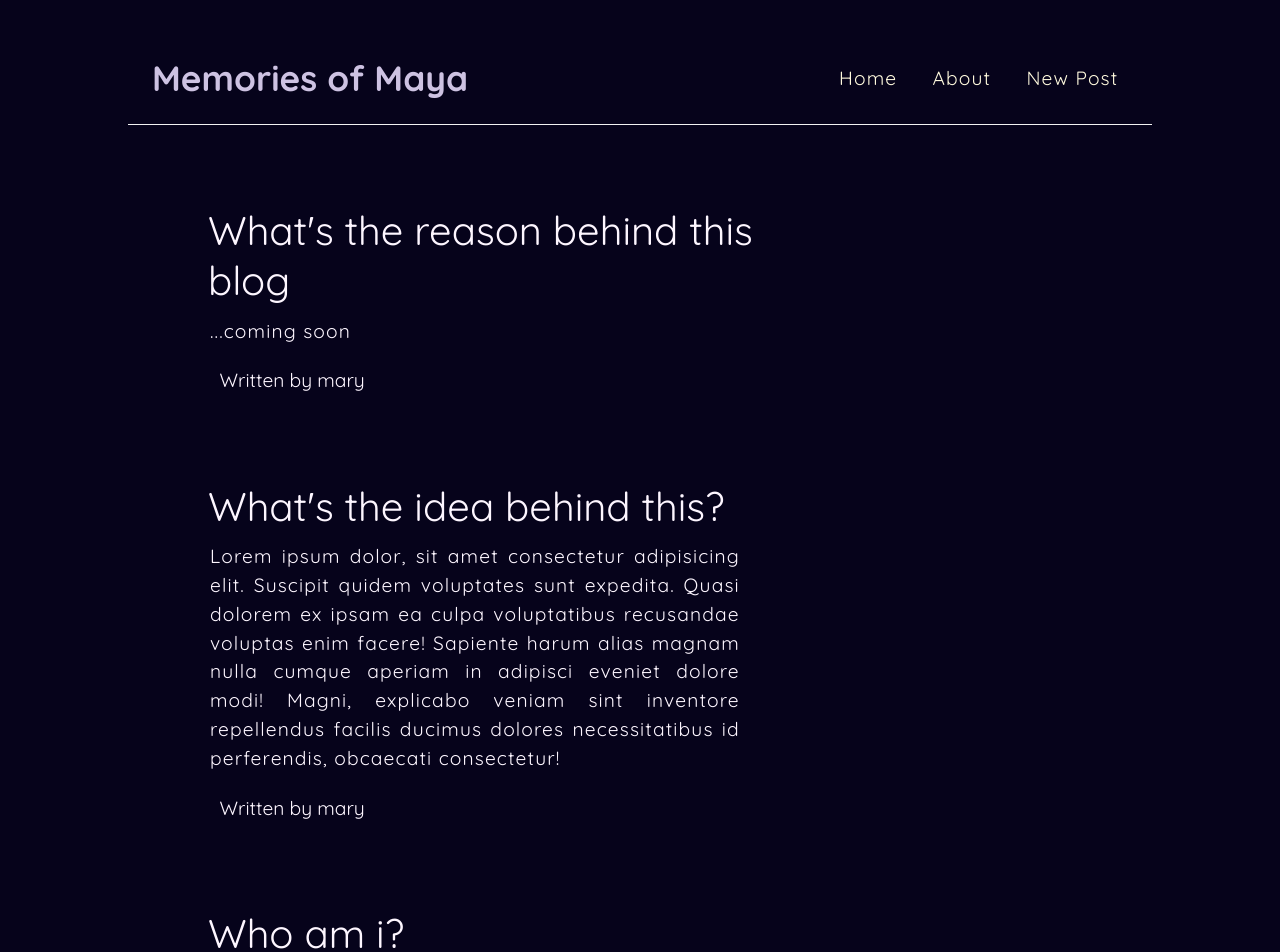
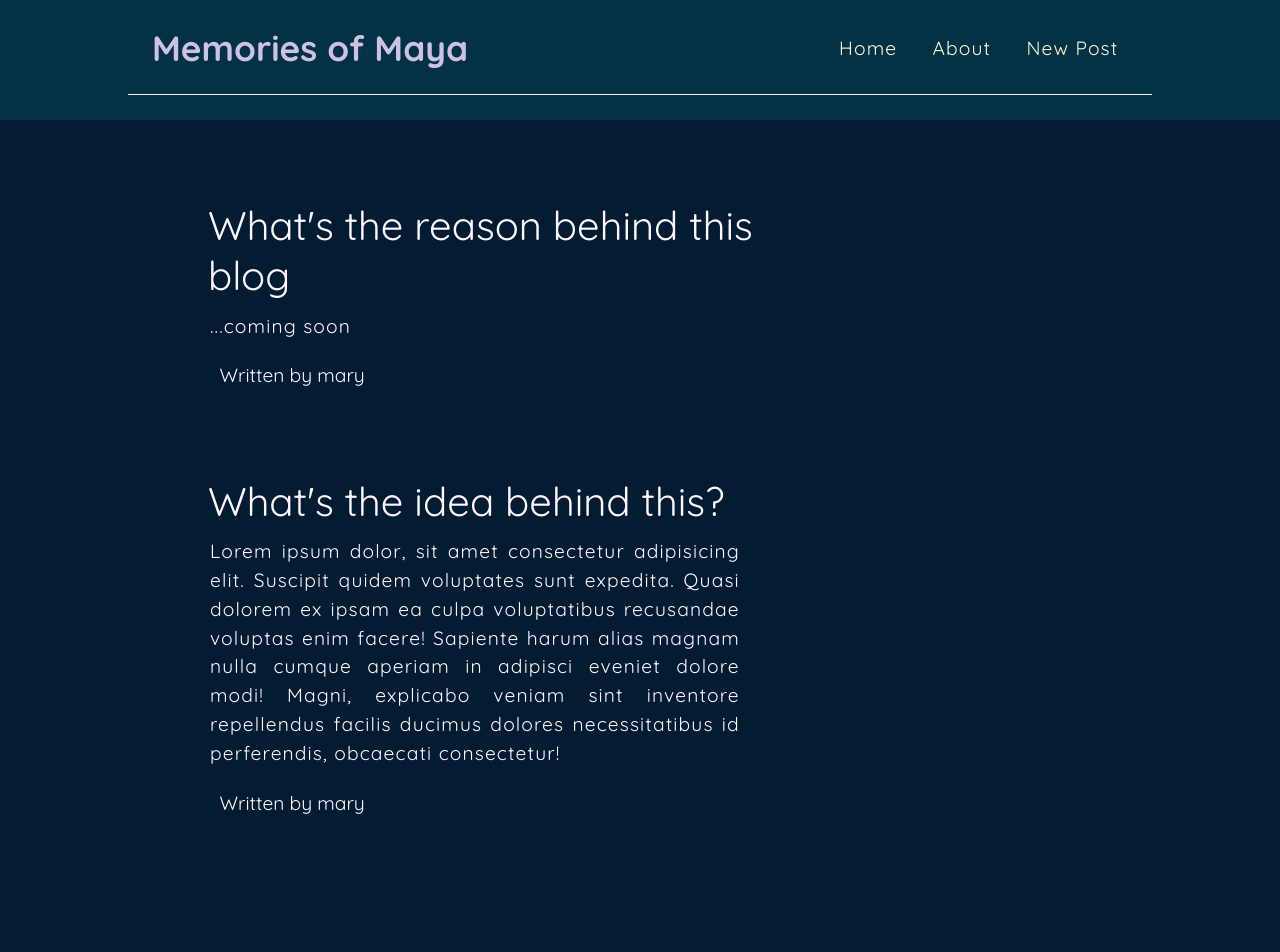
Before and after one commit to MaryFili/MemoriesOfMaya, a React (Create React App) app: page / in a window 1280 px wide. Shown: the top 952 px of the page. After the commit the page ends 903 px from the top, so only its background shows below. Built offline with nearby package versions, Linux system fonts and the light colour scheme; data requests are answered from the project's data file.

Commit message:
posting to db.json complete

```diff
--- a/data/db.json
+++ b/data/db.json
@@ -1,25 +1,11 @@
 {
-    "blogs" :[
-
+  "blogs": [
     {
       "title": "What's the idea behind this?",
       "body": "Lorem ipsum dolor, sit amet consectetur adipisicing elit. Suscipit quidem voluptates sunt expedita. Quasi dolorem ex ipsam ea culpa voluptatibus recusandae voluptas enim facere! Sapiente harum alias magnam nulla cumque aperiam in adipisci eveniet dolore modi! Magni, explicabo veniam sint inventore repellendus facilis ducimus dolores necessitatibus id perferendis, obcaecati consectetur!",
       "author": "mary",
+      "language": "en",
       "id": 1
-        },
-
-        {
-            "title": "Who am i?",
-            "body": "Lorem ipsum dolor, sit amet consectetur adipisicing elit. Suscipit quidem voluptates sunt expedita. Quasi dolorem ex ipsam ea culpa voluptatibus recusandae voluptas enim facere! Sapiente harum alias magnam nulla cumque aperiam in adipisci eveniet dolore modi! Magni, explicabo veniam sint inventore repellendus facilis ducimus dolores necessitatibus id perferendis, obcaecati consectetur!",
-            "author": "mary",
-            "id": 2
-        },
-
-        {
-            "title": "What else could i say?",
-            "body": "Lorem ipsum dolor, sit amet consectetur adipisicing elit. Suscipit quidem voluptates sunt expedita. Quasi dolorem ex ipsam ea culpa voluptatibus recusandae voluptas enim facere! Sapiente harum alias magnam nulla cumque aperiam in adipisci eveniet dolore modi! Magni, explicabo veniam sint inventore repellendus facilis ducimus dolores necessitatibus id perferendis, obcaecati consectetur!",
-            "author": "mary",
-            "id": 3
     }
   ]
 }
--- a/src/App.js
+++ b/src/App.js
@@ -14,8 +14,10 @@ import Home from './components/Home';
 import Create from "./components/Create";
 import About from './components/About'
 
+
 //layout
 import RootLayout from './Layout/RootLayout'
+import NotFound from "./components/NotFound";
 
 const router = createBrowserRouter(
   createRoutesFromElements(
@@ -23,7 +25,7 @@ const router = createBrowserRouter(
       <Route index element={<Home />} />
       <Route path="about" element={<About />} />
       <Route path="create" element={<Create />} />
-
+      <Route path="*" element={<NotFound />} />
     </Route>
   )
 );
--- a/src/Layout/RootLayout.js
+++ b/src/Layout/RootLayout.js
@@ -14,6 +14,9 @@ export default function RootLayout() {
                         <NavLink to="/create" className={styles.createPost} >New Post</NavLink>
                     </div>
                 </nav>
+                <div className={styles.border}>
+
+                </div>
             </header>
             <main>
                 <Outlet />
--- a/src/components/Create.js
+++ b/src/components/Create.js
@@ -1,36 +1,74 @@
-import styles from './Create.module.css'
+import styles from './Create.module.css';
+import { useState } from 'react';
+import { useNavigate } from 'react-router-dom';
 
 const Create = () => {
+    const [title, setTitle] = useState('');
+    const [body, setBody] = useState('');
+    const [author, setAuthor] = useState('');
+    const [language, setLanguage] = useState('en');
+    const [isPending, setIsPending] = useState(false);
+    const history = useNavigate();
+
+    const handleSubmit = (e) => {
+        e.preventDefault();
+        const blog = { title, body, author, language }
+
+
+        setIsPending(true);
+
+        fetch('http://localhost:8000/blogs', {
+            method: 'POST',
+            headers: { "Content-Type": "application/json" },
+            body: JSON.stringify(blog)
+        }).then(() => {
+            setIsPending(false);
+            history('/')
+        })
+    }
+
+
     return (
         <div className={styles.container}>
             <h2>Add a New Post</h2>
-            <form >
-
-                <input className={styles.title}
+            <form onSubmit={handleSubmit}>
+                <input
+                    className={styles.title}
                     type="text"
                     required
                     placeholder='Title'
-
+                    value={title}
+                    onChange={(e) => { setTitle(e.target.value) }}
                 />
 
                 <textarea
                     required
                     placeholder='Write your post here'
+                    value={body}
+                    onChange={(e) => { setBody(e.target.value) }}
 
                 ></textarea>
 
-                <input className={styles.author}
+                <input
+                    className={styles.author}
                     type="text"
                     required
                     placeholder='Author'
+                    value={author}
+                    onChange={(e) => { setAuthor(e.target.value) }}
                 />
                 <label>Choose Language</label>
-                <select className={styles.language}>
+                <select
+                    className={styles.language}
+                    value={language}
+                    onChange={(e) => setLanguage(e.target.value)}
+                >
                     <option value="en">English</option>
                     <option value="it">Italian</option>
                     <option value="es">Spanish</option>
                 </select>
-                <button>Add Post</button>
+                {!isPending && <button>Add Post</button>}
+                {isPending && <button disabled>Adding Post...</button>}
             </form>
         </div>
     )
--- a/src/components/Home.module.css
+++ b/src/components/Home.module.css
@@ -8,6 +8,7 @@
 .home {
     margin: 5em 0 0 13em;
     width: 60vw;
+    margin-top: 200px;
 }
 
 .blogPreview {
--- a/src/components/Navbar.module.css
+++ b/src/components/Navbar.module.css
@@ -1,14 +1,22 @@
 .container {
-    margin-top: 2em;
+
     display: flex;
     flex-direction: column;
-    /* align-items: center; */
+    align-items: center;
     justify-content: center;
+
     max-width: 100vw;
+    background-color: #033146;
+    /* background-color: #041C32; */
 
+    position: fixed;
+    left: 0;
+    right: 0;
+    height: 120px;
 }
 
 .navbar {
+
     padding: 1.5em;
     display: flex;
     align-items: center;
@@ -16,6 +24,12 @@
     width: 80%;
     margin: 0 auto;
     border-bottom: 1px solid #f2f2f2;
+    margin-top: 2px;
+    /* background-color: #064663; */
+    background-color: #033146;
+
+    /* background-color: #041C32; */
+
 }
 
 
@@ -40,17 +54,8 @@ a:hover {
     font-weight: bold;
 }
 
-/* .create-post { */
-/* border: 1px solid rgba(0, 0, 0, 0.75); */
-/* border-radius: 25px;
-    padding: .6em;
-    box-shadow: 0px 0px 10px 0px rgba(96, 141, 194, 0.75);
-    transition: all .2s ease-in-out;
+
+.border {
+    height: 80px;
 
 }
-
-.create-post:hover {
-    color: white;
-    background-color: hsl(246, 78%, 26%);
-    transform: scale(1.4);
-} */
--- /dev/null
+++ b/src/components/NotFound.js
@@ -0,0 +1,13 @@
+import { NavLink } from "react-router-dom";
+import styles from './NotFound.module.css'
+
+
+export default function NotFound() {
+    return (
+        <div className={styles.content}>
+            <h2>Sorry!</h2>
+            <h4>This page doesn't exist</h4>
+            <NavLink to="/">Back to the Homepage</NavLink>
+        </div>
+    )
+}
--- /dev/null
+++ b/src/components/NotFound.module.css
@@ -0,0 +1,8 @@
+.content {
+    display: flex;
+    justify-content: center;
+    align-items: center;
+    flex-direction: column;
+    gap: 1em;
+
+}
--- a/src/index.css
+++ b/src/index.css
@@ -3,7 +3,7 @@
 body {
   margin: 0;
   font-family: Quicksand;
-  background-color: hsl(246, 78%, 6%);
+  background-color: #041C32;
   color: #FDF6FF
 }
 
```
Lines whose indentation alone changed are shown as unchanged.
